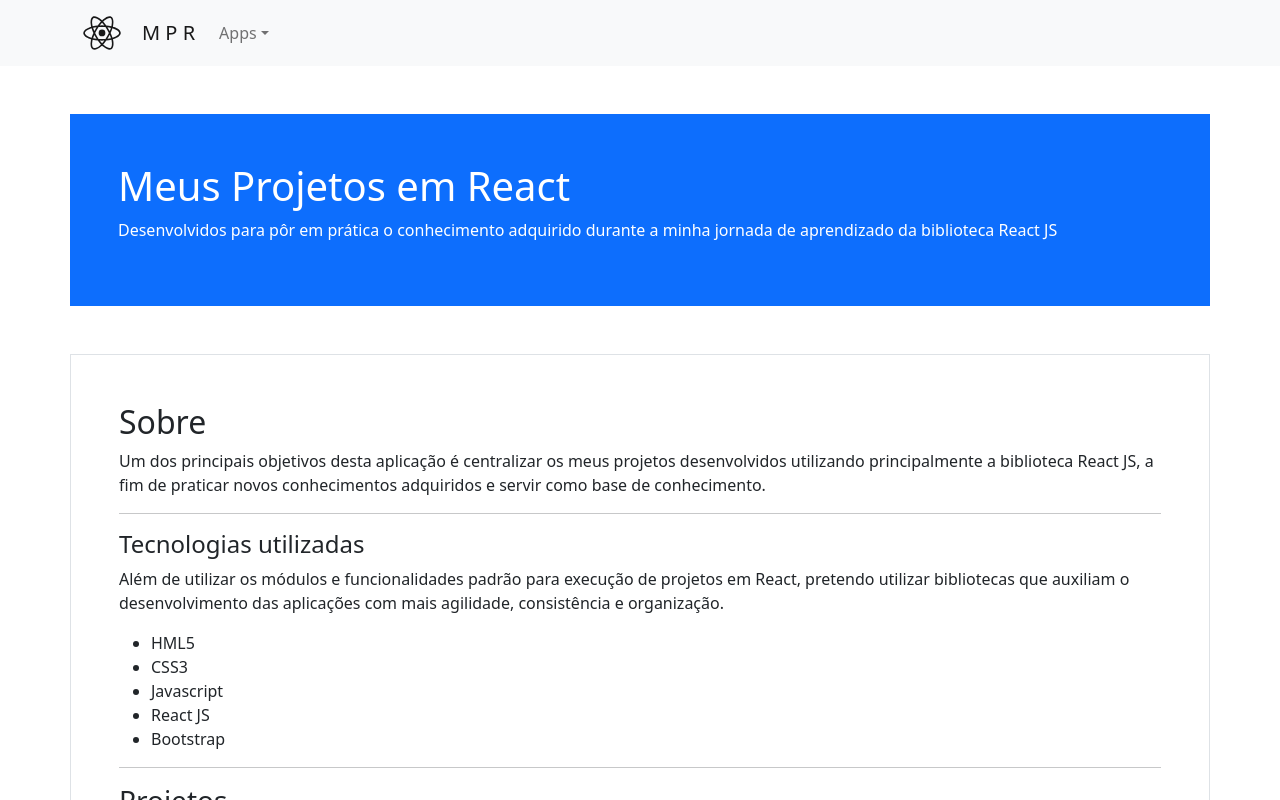
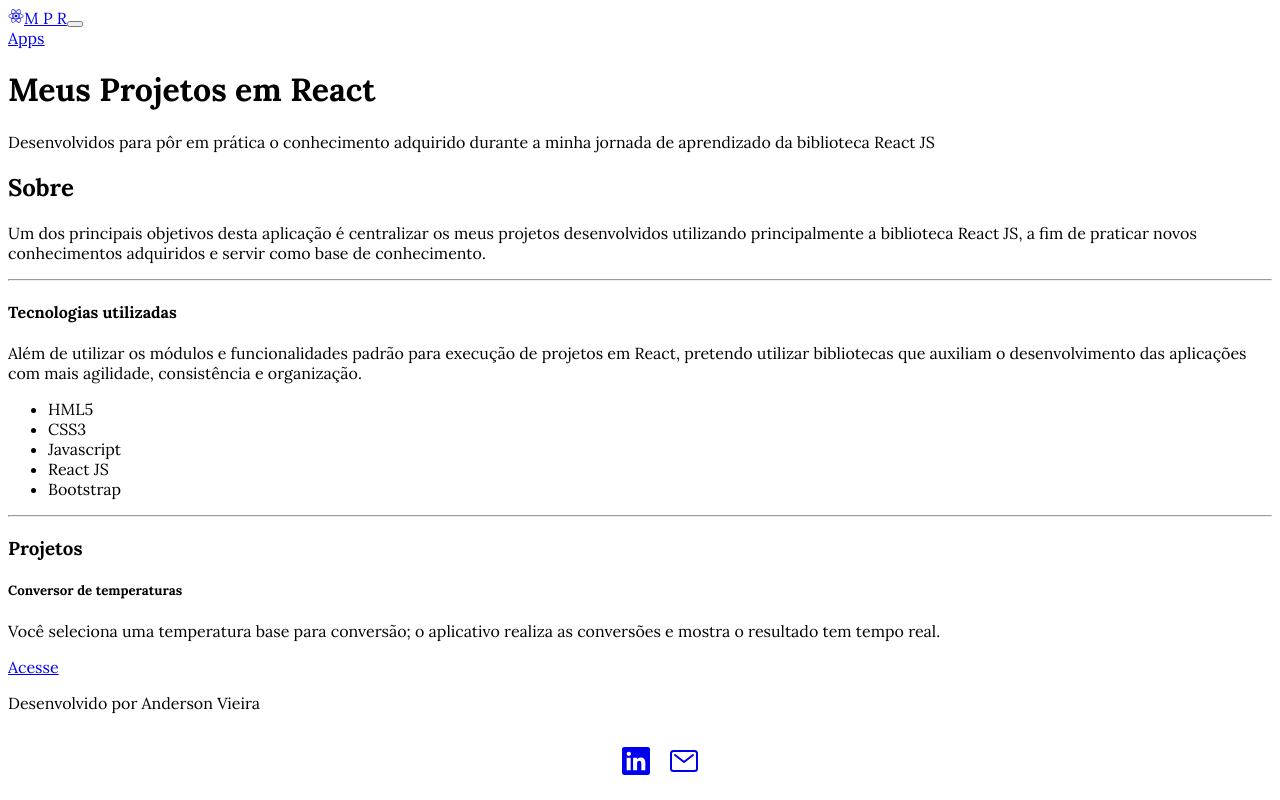
Before and after one commit to vieira-a/my-react-projects, a React (Create React App) app: page / in a window 1280 px wide. Shown: the top 800 px of the page. Built offline with nearby package versions, Linux system fonts and the light colour scheme.

Commit message:
Iniciando estilo com SASS

```diff
--- a/package.json
+++ b/package.json
@@ -13,6 +13,7 @@
     "react-icons": "^4.4.0",
     "react-router-dom": "^6.3.0",
     "react-scripts": "5.0.1",
+    "sass": "^1.54.9",
     "styled-components": "^5.3.5",
     "web-vitals": "^2.1.4"
   },
--- a/public/index.html
+++ b/public/index.html
@@ -2,8 +2,9 @@
 <html lang="pt-BR">
   <head>
     <meta charset="utf-8" />
-    <link href="https://cdn.jsdelivr.net/npm/bootstrap@5.2.1/dist/css/bootstrap.min.css" rel="stylesheet" integrity="sha384-iYQeCzEYFbKjA/T2uDLTpkwGzCiq6soy8tYaI1GyVh/UjpbCx/TYkiZhlZB6+fzT" crossorigin="anonymous">
-    <meta name="viewport" content="width=device-width, initial-scale=1" />
+    <!-- <link href="https://cdn.jsdelivr.net/npm/bootstrap@5.2.1/dist/css/bootstrap.min.css" rel="stylesheet" integrity="sha384-iYQeCzEYFbKjA/T2uDLTpkwGzCiq6soy8tYaI1GyVh/UjpbCx/TYkiZhlZB6+fzT" crossorigin="anonymous">
+    -->
+      <meta name="viewport" content="width=device-width, initial-scale=1" />
     <meta name="theme-color" content="#000000" />
     <meta
       name="description"
--- a/src/App.js
+++ b/src/App.js
@@ -4,6 +4,8 @@ import Footer from './components/Footer';
 import { BrowserRouter as Router, Routes, Route} from 'react-router-dom';
 import Home from './pages/Home';
 import TemperatureConverter from './pages/Temperatures';
+
+import "./styles/main.sass"
 
 function App() {
     return (
--- a/src/components/Footer.jsx
+++ b/src/components/Footer.jsx
@@ -1,6 +1,6 @@
 import { IoMailOutline, IoLogoLinkedin } from "react-icons/io5";
 import NavDropdown from 'react-bootstrap/NavDropdown';
-import styles from './Footer.module.css'
+import styles from '../styles/components/Footer.module.sass'
 
 function Footer(){
 
--- a/src/components/Footer.module.css
+++ /dev/null
@@ -1,12 +0,0 @@
-.socialLinks {
-    display: flex;
-    justify-content: center;
-    align-items: center;
-    list-style: none;
-    gap: 1em;
-}
-
-.socialLinks svg {
-    color: white;
-    font-size: 2em;
-}
--- a/src/components/Navigation.jsx
+++ b/src/components/Navigation.jsx
@@ -5,7 +5,7 @@ import Nav from 'react-bootstrap/Nav';
 import Navbar from 'react-bootstrap/Navbar';
 import NavDropdown from 'react-bootstrap/NavDropdown';
 import { IoLogoReact } from "react-icons/io5";
-import styles from './Navigation.module.css'
+import styles from '../styles/components/Navigation.module.sass'
 
 function Navigation(){
 
--- a/src/components/Navigation.module.css
+++ /dev/null
@@ -1,10 +0,0 @@
-.navLogo {
-    display: flex;
-    justify-content: center;
-    align-items: center;
-    gap: 1em;
-}
-
-.navLogo svg {
-    font-size: 2em;
-}
--- /dev/null
+++ b/src/styles/components/Footer.module.sass
@@ -0,0 +1,9 @@
+.socialLinks
+    display: flex
+    justify-content: center
+    align-items: center
+    gap: 1em
+    list-style: none
+
+.socialLinks svg
+    font-size: 2em
--- /dev/null
+++ b/src/styles/main.sass
@@ -0,0 +1,4 @@
+@use 'variables'
+
+*
+    font-family: variables.$font-stack
--- /dev/null
+++ b/src/styles/variables.sass
@@ -0,0 +1,2 @@
+@import url('https://fonts.googleapis.com/css2?family=Lora:wght@400;700&display=swap')
+$font-stack: "Lora"
```
Also changed, not shown: src/styles/components/Navigation.module.sass (added), src/styles/mixins.sass (added), 1 other file (tests, documents, lock files or other folders).
